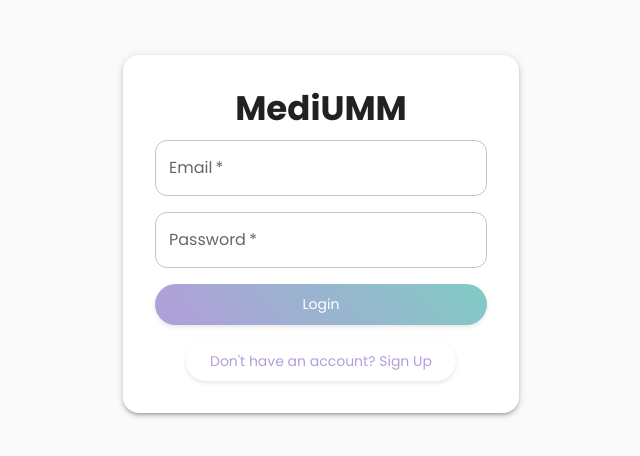
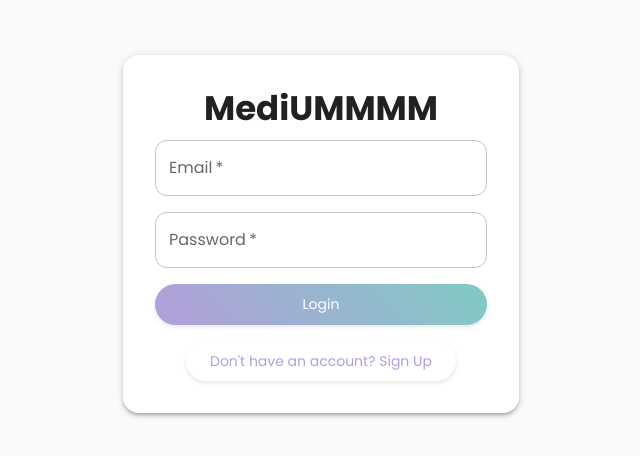
Before and after one commit to jagregory0319/Mediummmm, a React (Create React App) app: page / in a window 1280 px wide. Shown: the part 166-622 px from the top of the page, without its empty margins (319-959 px from the left). Built offline with nearby package versions, Linux system fonts and the light colour scheme; no server answers.

Commit message:
Fix title on auth page

```diff
--- a/src/frontend/AuthPage.js
+++ b/src/frontend/AuthPage.js
@@ -16,7 +16,7 @@ const AuthPage = () => {
     <Container maxWidth="xs" sx={{ display: "flex", justifyContent: "center", alignItems: "center", height: "100vh" }}>
       <Card sx={{ p: 4, width: "100%", textAlign: "center", boxShadow: 3 }}>
         <Typography variant="h4" fontWeight="bold" gutterBottom>
-          MediUMM
+          MediUMMMM
         </Typography>
         {isLogin ? <Login /> : <Signup />}
         <Box mt={2}>
```
